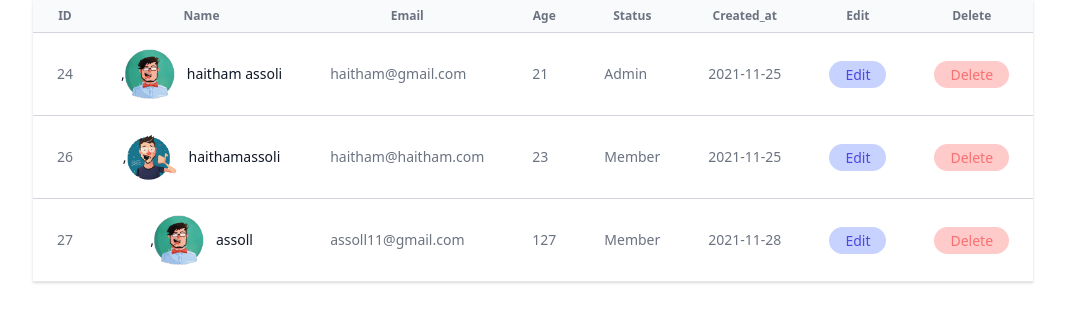
After one commit to haithamassoli/Online-Quiz-PHP, a PHP site: page /admin/users.php in a window 1280 px wide. The commit adds this page. Shown: the top 323 px of the page, without its empty margins (107-1172 px from the left). Run offline with PHP 8.4, Linux system fonts and the light colour scheme; data comes from the database, SQL or seed files in the repository.

Commit message:
admin page

```diff
--- /dev/null
+++ b/admin/inc/footer.php
@@ -0,0 +1,6 @@
+</body>
+
+</html>
+</body>
+
+</html>
--- /dev/null
+++ b/admin/inc/header.php
@@ -0,0 +1,22 @@
+<!DOCTYPE html>
+<html>
+
+<head>
+  <meta charset="UTF-8" />
+  <meta name="viewport" content="width=device-width, initial-scale=1.0" />
+  <link href="https://unpkg.com/tailwindcss@^2/dist/tailwind.min.css" rel="stylesheet" />
+  <title>Admin</title>
+</head>
+
+<body>
+  <!DOCTYPE html>
+  <html>
+
+  <head>
+    <meta charset="UTF-8" />
+    <meta name="viewport" content="width=device-width, initial-scale=1.0" />
+    <link href="https://unpkg.com/tailwindcss@^2/dist/tailwind.min.css" rel="stylesheet" />
+    <title>Admin</title>
+  </head>
+
+  <body>
--- /dev/null
+++ b/admin/users.php
@@ -0,0 +1,239 @@
+<?php
+session_start();
+include("../conn.php");
+$sql = "SELECT * FROM users";
+$result = mysqli_query($conn, $sql);
+$row = mysqli_fetch_array($result);
+$nameError = $emailError = $imageError = $passwordError = $conPasswordError = $dobError  = "";
+$name = $email = $password = $conPassword = $dob = $age = "";
+
+if (isset($_GET["do"])) {
+  $do = $_GET["do"];
+  $id = $_GET["id"];
+  if ($do == "edit") {
+    $sql = "SELECT * FROM users WHERE id =$id";
+    $result = mysqli_query($conn, $sql);
+    $row = mysqli_fetch_array($result);
+    if ($_SERVER["REQUEST_METHOD"] == "POST") {
+      $ok = 1;
+      $name = ($_POST["name"]);
+      $email = strtolower($_POST["email"]);
+      // $image = ($_FILES["image"]);
+      $password = ($_POST["password"]);
+      $conPassword = ($_POST["password_confirmation"]);
+      $dob = ($_POST["dob"]);
+      $status = ($_POST["status"]);
+
+      if (!preg_match("/^[a-zA-Z-' ]*$/", $name)) {
+        $nameError = "Only letters and white space allowed";
+        $ok = 0;
+      }
+      if (!filter_var($email, FILTER_VALIDATE_EMAIL)) {
+        $emailError = ("$email is not a valid email address");
+        $ok = 0;
+      }
+      if (!filter_var($password, FILTER_VALIDATE_REGEXP,  array("options" => array("regexp" => "/^\S*(?=\S{8,})(?=\S*[a-z])(?=\S*[A-Z])(?=\S*[\d])\S*$/")))) {
+        $passwordError = ("your password is not a valid");
+        $ok = 0;
+      }
+
+      if ($name == "") {
+        $ok = 0;
+        $nameError = "The name shouldn't be empty!";
+      }
+      if ($email == "") {
+        $ok = 0;
+        $emailError = "The email shouldn't be empty!";
+      }
+      // if ($image["size"] == 0) {
+      //   $ok = 0;
+      //   $imageError = "Please make sure to select an image";
+      // }
+      if ($password == "") {
+        $ok = 0;
+        $passwordError = "The password shouldn't be empty!";
+      }
+      if ($password != $conPassword) {
+        $ok = 0;
+        $conPasswordError = "password don't match";
+      }
+      // if ($dob != "") {
+      //explode the date to get month, day and year
+      //   $dob = explode("-", $dob);
+      //get age from date or birthdate
+      //   $age = (date("md", date("U", mktime(0, 0, 0, $dob[2], $dob[1], $dob[0]))) > date("md")
+      //     ? ((date("Y") - $dob[0]) - 1)
+      //     : (date("Y") - $dob[0]));
+      // }
+      if ($dob < 18) {
+        $dobError = "18+";
+        $ok = 0;
+      }
+      if ($ok == 1) {
+        $sql2 = "UPDATE users SET name = '$name', email='$email', password ='$password', dob = '$dob', admin = '$status' WHERE id = '$id'";
+        if ($conn->query($sql2) === TRUE) {
+          echo "New record created successfully";
+        } else {
+          echo "Error: " . $sql2 . "<br>" . $conn->error;
+        }
+        $conn->close();
+        header('Location: admin.php');
+        exit;
+      }
+    }
+?>
+    <div class="px-5 grid  grid-cols-3  py-24 mx-auto bg-gray-100 text-gray-900 rounded-lg">
+      <form class="col-start-2" enctype="multipart/form-data" method="POST">
+        <div>
+          <span class="uppercase text-sm text-gray-600 font-bold">
+            Full Name
+          </span>
+          <input name="name" value="<?php echo $row["name"] ?>" class="w-full bg-gray-200 text-gray-900 mt-2 p-3 rounded-lg focus:outline-none focus:shadow-outline focus:ring-2 focus:ring-indigo-400" type="text" required />
+          <div class="error text-red-500"><?php echo $nameError ?></div>
+        </div>
+        <div class="mt-8">
+          <span class="uppercase text-sm text-gray-600 font-bold">
+            Email
+          </span>
+          <input name="email" value="<?php echo $row["email"] ?>" class="w-full bg-gray-200 text-gray-900 mt-2 p-3 rounded-lg focus:outline-none focus:shadow-outline focus:ring-2 focus:ring-indigo-400" type="text" required />
+          <div class="error text-red-500"><?php echo $emailError ?></div>
+        </div>
+        <div class="mt-8">
+          <span class="uppercase text-sm text-gray-600 font-bold">
+            Password
+          </span>
+          <!-- <input hidden value="<?php echo $row["password"] ?>" class="w-full bg-gray-200 text-gray-900 mt-2 p-3 rounded-lg focus:outline-none focus:shadow-outline focus:ring-2 focus:ring-indigo-400" type="text" required /> -->
+          <input name="password" class="w-full bg-gray-200 text-gray-900 mt-2 p-3 rounded-lg focus:outline-none focus:shadow-outline focus:ring-2 focus:ring-indigo-400" type="password" required />
+          <div class="error text-red-500"><?php echo $passwordError ?></div>
+        </div>
+        <div class="mt-8">
+          <span class="uppercase text-sm text-gray-600 font-bold">
+            Password Confirmation
+          </span>
+          <input name="password_confirmation" class="w-full bg-gray-200 text-gray-900 mt-2 p-3 rounded-lg focus:outline-none focus:shadow-outline focus:ring-2 focus:ring-indigo-400" type="password" required />
+          <div class="error text-red-500"><?php echo $conPasswordError ?></div>
+        </div>
+        <div class="mt-8">
+          <span class="uppercase text-sm text-gray-600 font-bold">
+            Age
+          </span>
+          <input name="dob" value="<?php echo $row["dob"] ?>" class="w-full bg-gray-200 text-gray-900 mt-2 p-3 rounded-lg focus:outline-none focus:shadow-outline focus:ring-2 focus:ring-indigo-400" type="text" required />
+          <div class="error text-red-500"><?php echo $dobError ?></div>
+        </div>
+        <div class="mt-8">
+          <span class="uppercase text-sm text-gray-600 font-bold">
+            Status
+          </span><br><br>
+          <select name="status" id="cars">
+            <option value="0">Member</option>
+            <option value="1">Admin</option>
+          </select>
+        </div>
+        <!-- <div class="mt-8 relative">
+          <span class="uppercase text-sm text-gray-600 font-bold">
+            Image
+          </span>
+          <input name="image" class="w-full bg-gray-200 text-gray-900 mt-2 p-3 rounded-lg focus:outline-none focus:shadow-outline focus:ring-2 focus:ring-indigo-400" type="file" required />
+          <img width="50px" class="top-7 absolute right-0" src="../<?php // echo $row["image"]
+                                                                    ?>" alt="">
+        </div> -->
+        <div class="mt-8">
+          <button class="uppercase text-sm font-bold tracking-wide bg-indigo-500 text-gray-100 p-3 rounded-lg w-full focus:outline-none focus:shadow-outline hover:bg-indigo-700" type="submit">
+            Save
+          </button>
+        </div>
+      </form>
+    </div>
+<?php
+  } elseif ($do == "delete") {
+    $sql3 = "DELETE FROM users WHERE id = '$id'";
+    if ($conn->query($sql3) === TRUE) {
+      echo "New record created successfully";
+    } else {
+      echo "Error: " . $sql3 . "<br>" . $conn->error;
+    }
+    $conn->close();
+    header('Location: admin.php');
+    exit;
+  } else {
+    header('Location: users.php');
+    exit;
+  }
+}
+?>
+
+<?php include "./inc/header.php";
+if (!isset($_GET['do'])) { ?>
+  <div class="container flex justify-center mx-auto">
+    <div class="flex flex-col">
+      <div class="w-full">
+        <div class="border-b border-gray-200 shadow">
+          <table class="divide-y divide-gray-300 ">
+            <thead class="bg-gray-50">
+              <tr>
+                <th class="px-6 py-2 text-xs text-gray-500">
+                  ID
+                </th>
+                <th class="px-6 py-2 text-xs text-gray-500">
+                  Name
+                </th>
+                <th class="px-6 py-2 text-xs text-gray-500">
+                  Email
+                </th>
+                <th class="px-6 py-2 text-xs text-gray-500">
+                  Age
+                </th>
+                <th class="px-6 py-2 text-xs text-gray-500">
+                  Status
+                </th>
+                <th class="px-6 py-2 text-xs text-gray-500">
+                  Created_at
+                </th>
+                <th class="px-6 py-2 text-xs text-gray-500">
+                  Edit
+                </th>
+                <th class="px-6 py-2 text-xs text-gray-500">
+                  Delete
+                </th>
+              </tr>
+            </thead>
+            <tbody class="bg-white divide-y divide-gray-300">
+              <?php foreach ($result as $key => $value) { ?>
+                <tr class="whitespace-nowrap">
+                  <td class="px-6 py-4 text-sm text-gray-500">
+                    <?php echo $value["id"] ?>
+                  </td>
+                  <td class="px-6 py-4">
+                    <div class="text-sm text-gray-900 flex justify-center items-center">,
+                      <img src="<?php echo "../" . $value["image"] ?>" class="mr-3" width="50px" alt="">
+                      <?php echo $value["name"] ?>
+                    </div>
+                  </td>
+                  <td class="px-6 py-4">
+                    <div class="text-sm text-gray-500"><?php echo $value["email"] ?></div>
+                  </td>
+                  <td class="px-6 py-4">
+                    <div class="text-sm text-gray-500"><?php echo $value["dob"] ?></div>
+                  </td>
+                  <td class="px-6 py-4">
+                    <div class="text-sm text-gray-500"><?php echo $value["admin"] == 0 ? "Member" : "Admin" ?></div>
+                  </td>
+                  <td class="px-6 py-4 text-sm text-gray-500">
+                    <?php echo $value["created"] ?>
+                  </td>
+                  <td class="px-6 py-4">
+                    <a href="users.php?do=edit&id=<?php echo $value["id"] ?>" class="px-4 py-1 text-sm text-indigo-600 bg-indigo-200 rounded-full">Edit</a>
+                  </td>
+                  <td class="px-6 py-4">
+                    <a href="users.php?do=delete&id=<?php echo $value["id"] ?>" class="px-4 py-1 text-sm text-red-400 bg-red-200 rounded-full">Delete</a>
+                  </td>
+                </tr>
+              <?php } ?>
+            </tbody>
+          </table>
+        </div>
+      </div>
+    </div>
+  </div>
+<?php }
+include "./inc/footer.php" ?>
--- a/conn.php
+++ b/conn.php
@@ -2,7 +2,7 @@
 $servername = "localhost";
 $username = "root";
 $password = "";
-$db_name = "chat-app";
+$db_name = "online-quiz";
 
 // Create connection
 $conn = new mysqli($servername, $username, $password, $db_name);
```
Also changed, not shown: SQL/online-quiz.sql (renamed from SQL/users.sql, +11 -6 lines), admin/admin.php (added, +62 -0 lines), login.php (+9 -2 lines), signUp.php (+24 -4 lines).
